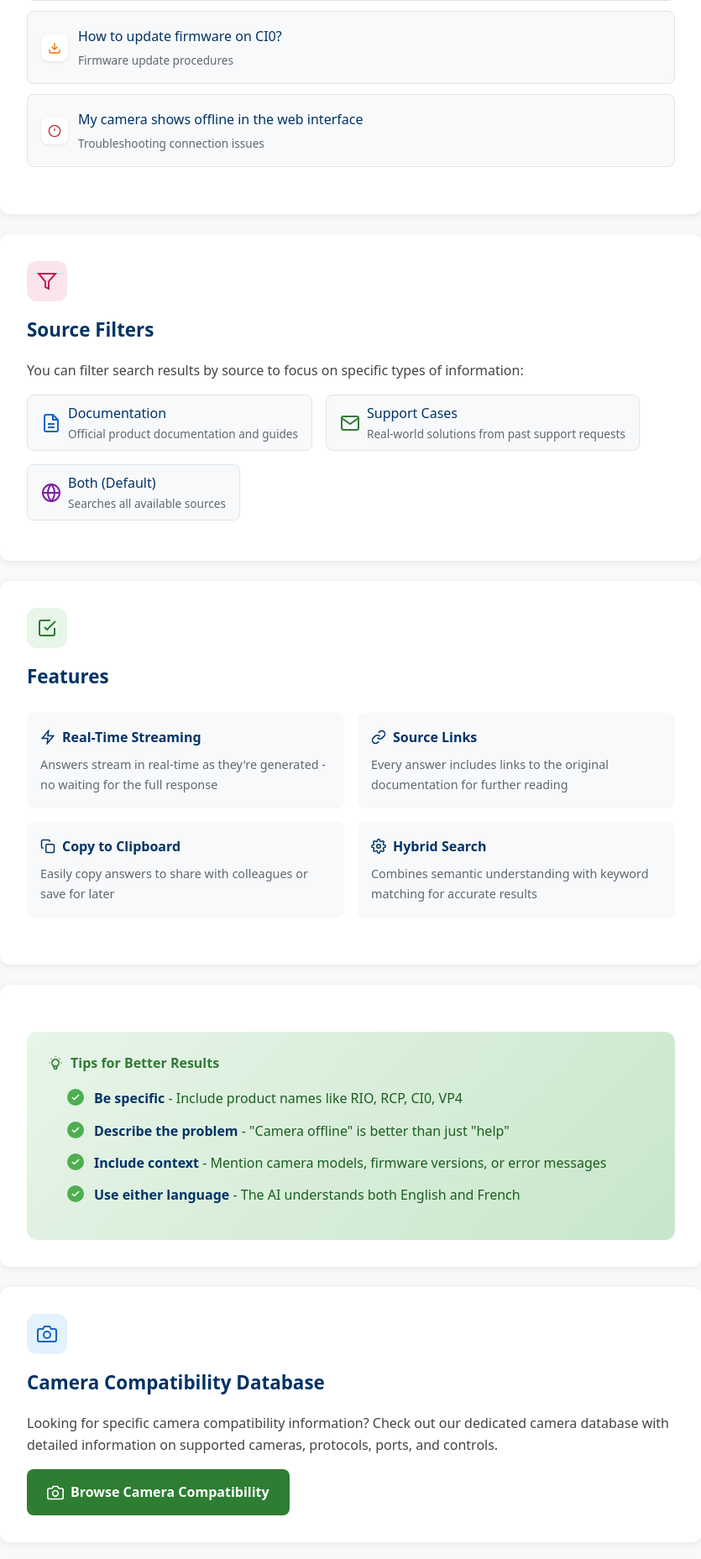
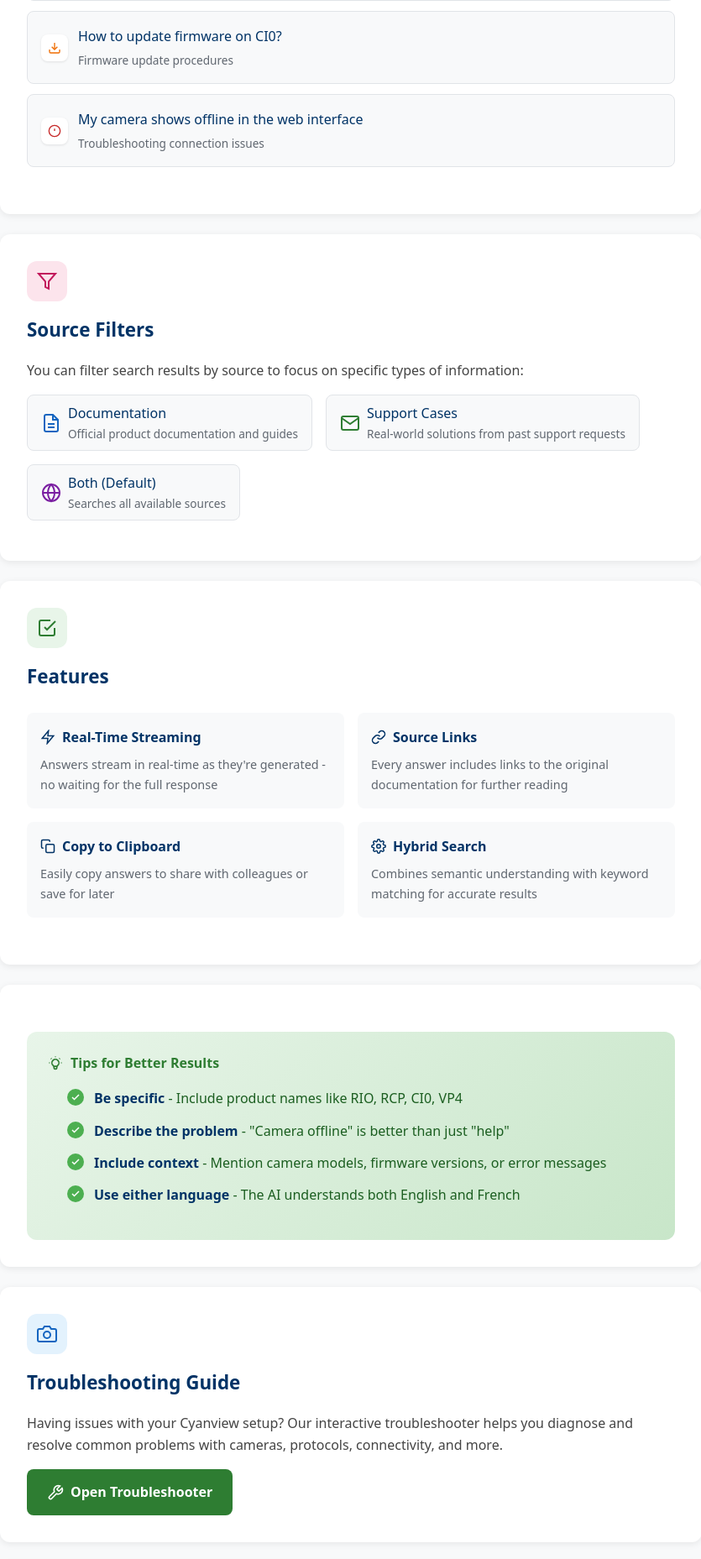
Before and after one commit to AlanOgic/clorag, a Python web app: template src/clorag/web/templates/help.html in a window 1280 px wide. Shown: the part 1263-3120 px from the top of the page at 84% size, without its empty margins (222-1057 px from the left). Run offline with Jinja, Linux system fonts and the light colour scheme; the template is opened without the code that fills it, so the values that code supplies are empty.

Commit message:
Update public nav: remove Cameras/Video links, add Troubleshooting
Replace Cameras and Video links with Troubleshooting (cyanview.cloud/troubleshooter)
across all public page navbars. Update help page CTA and footer accordingly.

```diff
--- a/src/clorag/web/templates/cameras.html
+++ b/src/clorag/web/templates/cameras.html
@@ -900,10 +900,9 @@
         </a>
         <div class="navbar__links">
             <a href="/" class="navbar__link">AI Search</a>
-            <a href="/video" class="navbar__link">Video</a>
             <a href="/cameras" class="navbar__link navbar__link--active">Cameras</a>
-            <a href="https://support.cyanview.com/docs/quickstart" class="navbar__link">Quick Start</a>
-            <a href="https://support.cyanview.com" class="navbar__link">Documentation</a>
+            <a href="https://cyanview.cloud/troubleshooter" class="navbar__link" target="_blank">Troubleshooting</a>
+            <a href="https://support.cyanview.com/docs/" class="navbar__link" target="_blank">Documentation</a>
         </div>
     </nav>
 
--- a/src/clorag/web/templates/help.html
+++ b/src/clorag/web/templates/help.html
@@ -362,9 +362,9 @@
         </a>
         <div class="navbar__links">
             <a href="/" class="navbar__link">Search</a>
-            <a href="/video" class="navbar__link">Video</a>
-            <a href="/cameras" class="navbar__link">Cameras</a>
             <a href="/help" class="navbar__link navbar__link--active">Help</a>
+            <a href="https://cyanview.cloud/troubleshooter" class="navbar__link" target="_blank">Troubleshooting</a>
+            <a href="https://support.cyanview.com/docs/" class="navbar__link" target="_blank">Docs & Manuals</a>
         </div>
     </nav>
 
@@ -647,16 +647,15 @@
                     <circle cx="12" cy="13" r="4"/>
                 </svg>
             </div>
-            <h2 class="section__title">Camera Compatibility Database</h2>
-            <p>Looking for specific camera compatibility information? Check out our dedicated camera database with detailed information on supported cameras, protocols, ports, and controls.</p>
+            <h2 class="section__title">Troubleshooting Guide</h2>
+            <p>Having issues with your Cyanview setup? Our interactive troubleshooter helps you diagnose and resolve common problems with cameras, protocols, connectivity, and more.</p>
 
             <div style="margin-top: 1rem;">
-                <a href="/cameras" class="cta" style="background: #2e7d32;">
+                <a href="https://cyanview.cloud/troubleshooter" target="_blank" class="cta" style="background: #2e7d32;">
                     <svg width="20" height="20" viewBox="0 0 24 24" fill="none" stroke="currentColor" stroke-width="2">
-                        <path d="M23 19a2 2 0 0 1-2 2H3a2 2 0 0 1-2-2V8a2 2 0 0 1 2-2h4l2-3h6l2 3h4a2 2 0 0 1 2 2z"/>
-                        <circle cx="12" cy="13" r="4"/>
+                        <path d="M14.7 6.3a1 1 0 0 0 0 1.4l1.6 1.6a1 1 0 0 0 1.4 0l3.77-3.77a6 6 0 0 1-7.94 7.94l-6.91 6.91a2.12 2.12 0 0 1-3-3l6.91-6.91a6 6 0 0 1 7.94-7.94l-3.76 3.76z"/>
                     </svg>
-                    Browse Camera Compatibility
+                    Open Troubleshooter
                 </a>
             </div>
         </section>
@@ -684,12 +683,11 @@
             </svg>
             AI Search
         </a>
-        <a href="/cameras" class="footer-link">
+        <a href="https://cyanview.cloud/troubleshooter" target="_blank" rel="noopener" class="footer-link">
             <svg width="16" height="16" viewBox="0 0 24 24" fill="none" stroke="currentColor" stroke-width="2">
-                <path d="M23 19a2 2 0 0 1-2 2H3a2 2 0 0 1-2-2V8a2 2 0 0 1 2-2h4l2-3h6l2 3h4a2 2 0 0 1 2 2z"/>
-                <circle cx="12" cy="13" r="4"/>
+                <path d="M14.7 6.3a1 1 0 0 0 0 1.4l1.6 1.6a1 1 0 0 0 1.4 0l3.77-3.77a6 6 0 0 1-7.94 7.94l-6.91 6.91a2.12 2.12 0 0 1-3-3l6.91-6.91a6 6 0 0 1 7.94-7.94l-3.76 3.76z"/>
             </svg>
-            Camera Compatibility
+            Troubleshooting
         </a>
         <a href="https://support.cyanview.com" target="_blank" rel="noopener" class="footer-link">
             <svg width="16" height="16" viewBox="0 0 24 24" fill="none" stroke="currentColor" stroke-width="2">
--- a/src/clorag/web/templates/index.html
+++ b/src/clorag/web/templates/index.html
@@ -1003,9 +1003,8 @@
             <span>AI Search</span>
         </a>
         <div class="navbar__links">
-            <a href="/video" class="navbar__link">Video</a>
-            <a href="/cameras" class="navbar__link">Cameras</a>
             <a href="#" class="navbar__link" id="help-link">Help</a>
+            <a href="https://cyanview.cloud/troubleshooter" class="navbar__link" target="_blank">Troubleshooting</a>
             <a href="https://support.cyanview.com/docs/" class="navbar__link" target="_blank">Docs & Manuals</a>
             <a href="https://cyanview.com" class="navbar__link" target="_blank">Cyanview.com</a>
         </div>
```
Also changed, not shown: src/clorag/web/templates/video.html (+4 -4 lines).
